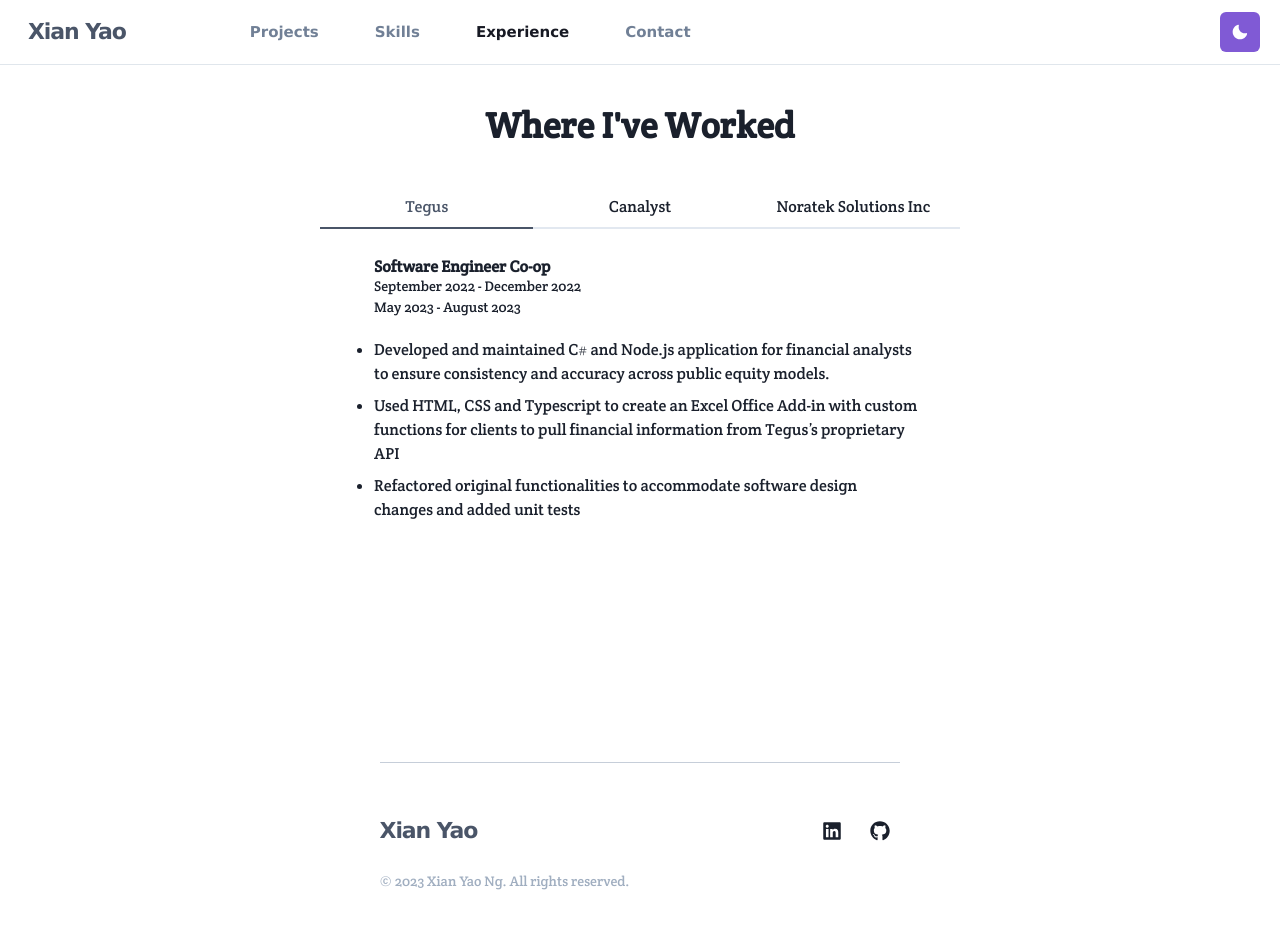
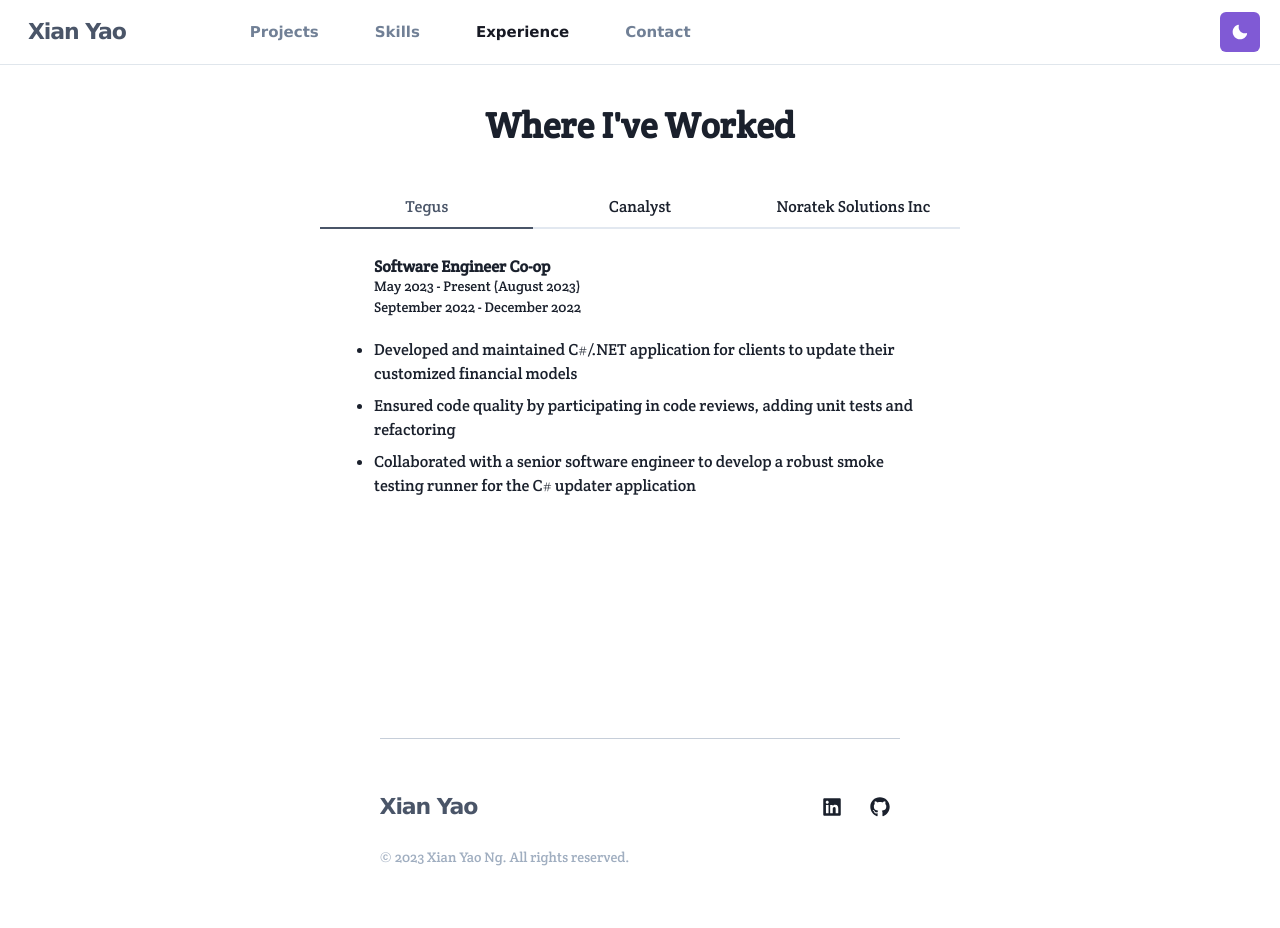
Before and after one commit to xianyao009/xianyaong-portfolio, a Next.js app: page /experience in a window 1280 px wide. Shown: the top 928 px of the page. Built offline with nearby package versions, Linux system fonts and the light colour scheme.

Commit message:
Update experiences

```diff
--- a/components/container/ExperienceContainer.js
+++ b/components/container/ExperienceContainer.js
@@ -40,22 +40,21 @@ const ExperienceContainer = () => {
                     }}
                   >
                     <Heading size="sm">Software Engineer Co-op</Heading>
+                    <Text fontSize={14}>May 2023 - Present (August 2023)</Text>
                     <Text fontSize={14}>September 2022 - December 2022</Text>
-                    <Text fontSize={14}>May 2023 - August 2023</Text>
                     <List styleType="disc" spacing={2} mt={5}>
                       <ListItem>
-                        Developed and maintained C# and Node.js application for
-                        financial analysts to ensure consistency and accuracy
-                        across public equity models.
+                        Developed and maintained C#/.NET application for clients
+                        to update their customized financial models
                       </ListItem>
                       <ListItem>
-                        Used HTML, CSS and Typescript to create an Excel Office
-                        Add-in with custom functions for clients to pull
-                        financial information from Tegus’s proprietary API
+                        Ensured code quality by participating in code reviews,
+                        adding unit tests and refactoring
                       </ListItem>
                       <ListItem>
-                        Refactored original functionalities to accommodate
-                        software design changes and added unit tests
+                        Collaborated with a senior software engineer to develop
+                        a robust smoke testing runner for the C# updater
+                        application
                       </ListItem>
                     </List>
                   </motion.div>
@@ -73,18 +72,19 @@ const ExperienceContainer = () => {
                     <Text fontSize={14}>May 2022 - August 2022</Text>
                     <List styleType="disc" spacing={2} mt={5}>
                       <ListItem>
-                        Developed and maintained C# and Node.js application for
-                        financial analysts to ensure consistency and accuracy
-                        across public equity models.
+                        Developed and maintained both an executable application
+                        and VSTO using C# to automate financial model
+                        customizations and updating for investors as earnings
+                        are released
                       </ListItem>
                       <ListItem>
-                        Used HTML, CSS and Typescript to create an Excel Office
-                        Add-in with custom functions for clients to pull
-                        financial information from Canalyst’s proprietary API
+                        Used React, TypeScript to create an Excel Office Add-in
+                        with custom functions for clients to pull financial
+                        information from Canalyst's proprietary API
                       </ListItem>
                       <ListItem>
-                        Refactored original functionalities to accommodate
-                        software design changes and added unit tests
+                        Completed code reviews to ensure code quality and
+                        correctness of code
                       </ListItem>
                       <Text as="i" fontSize={14}>
                         * Canalyst was acquired by Tegus in August 2022
```
